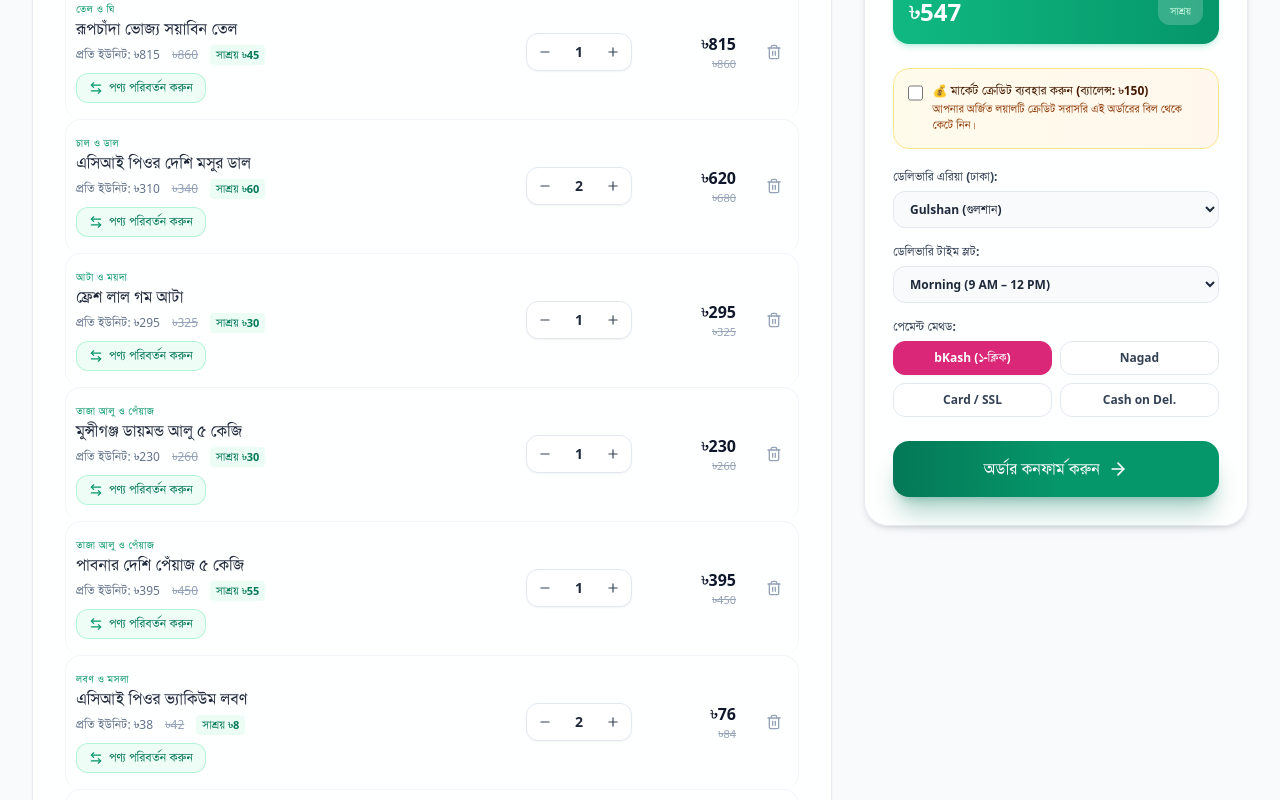
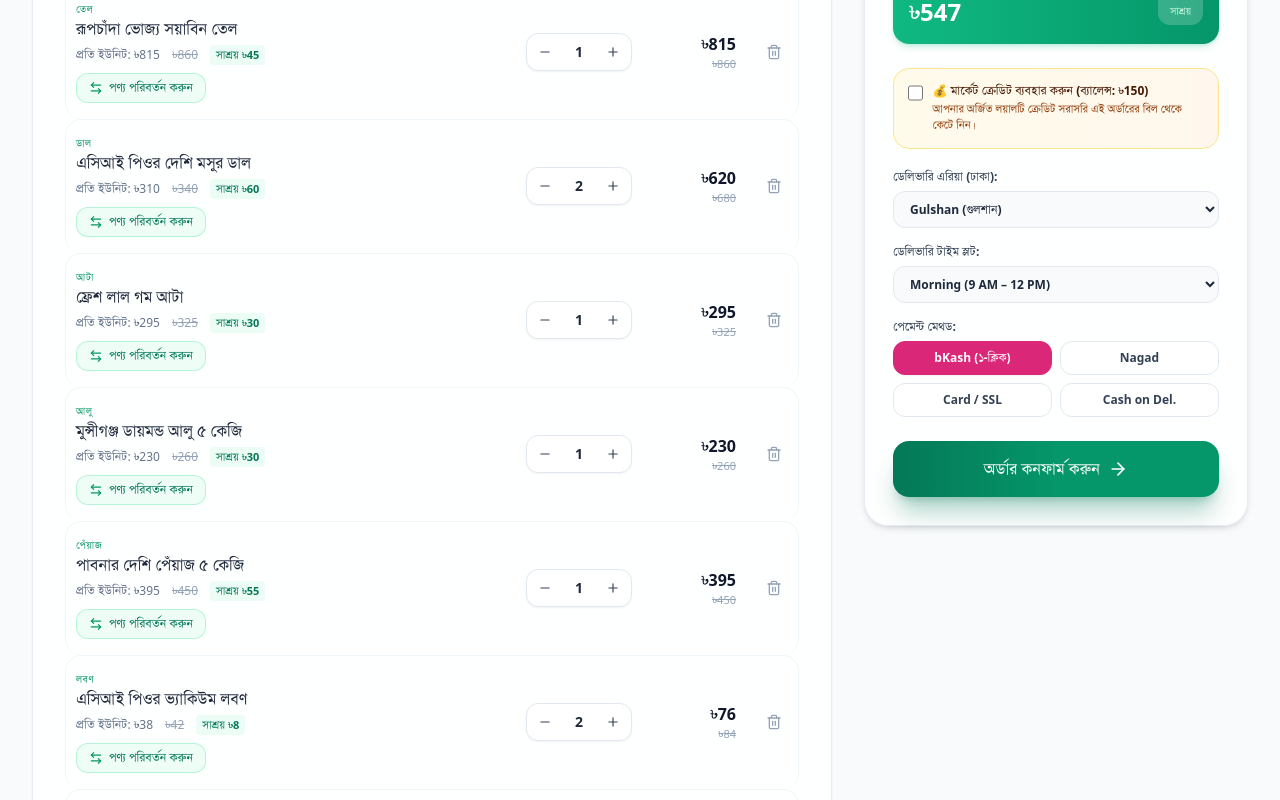
Before and after one commit to jahirul-pu/masher_bazar, a Next.js app in the folder apps/web/: page / in a window 1280 px wide. Shown: the part 1820-2620 px from the top of the page. Built offline with nearby package versions, Linux system fonts and the light colour scheme.

Commit message:
feat: separate all composite categories into distinct individual categories

```diff
--- a/apps/web/src/app/page.tsx
+++ b/apps/web/src/app/page.tsx
@@ -33,7 +33,7 @@
       variantId: 'v-rice-chashi-25k',
       nameEn: 'Chashi Premium Miniket Rice',
       nameBn: 'চাষী প্রিমিয়াম মিনিকেট চাল',
-      category: 'চাল ও ডাল',
+      category: 'চাল',
       unit: 'KG',
       unitValue: 25,
       quantity: 1,
@@ -45,7 +45,7 @@
       variantId: 'v-oil-rup-5l',
       nameEn: 'Rupchanda Fortified Soybean Oil',
       nameBn: 'রূপচাঁদা ভোজ্য সয়াবিন তেল',
-      category: 'তেল ও ঘি',
+      category: 'তেল',
       unit: 'LITER',
       unitValue: 5,
       quantity: 1,
@@ -57,7 +57,7 @@
       variantId: 'v-dal-aci-2k',
       nameEn: 'ACI Pure Desi Masoor Dal',
       nameBn: 'এসিআই পিওর দেশি মসুর ডাল',
-      category: 'চাল ও ডাল',
+      category: 'ডাল',
       unit: 'KG',
       unitValue: 2,
       quantity: 2, // 4kg total
@@ -69,7 +69,7 @@
       variantId: 'v-flour-fresh-5k',
       nameEn: 'Fresh Whole Wheat Atta',
       nameBn: 'ফ্রেশ লাল গম আটা',
-      category: 'আটা ও ময়দা',
+      category: 'আটা',
       unit: 'KG',
       unitValue: 5,
       quantity: 1,
@@ -81,7 +81,7 @@
       variantId: 'v-potato-5k',
       nameEn: 'Munshiganj Fresh Potato',
       nameBn: 'মুন্সীগঞ্জ ডায়মন্ড আলু ৫ কেজি',
-      category: 'তাজা আলু ও পেঁয়াজ',
+      category: 'আলু',
       unit: 'KG',
       unitValue: 5,
       quantity: 1,
@@ -93,7 +93,7 @@
       variantId: 'v-onion-5k',
       nameEn: 'Pabna Desi Red Onion',
       nameBn: 'পাবনার দেশি পেঁয়াজ ৫ কেজি',
-      category: 'তাজা আলু ও পেঁয়াজ',
+      category: 'পেঁয়াজ',
       unit: 'KG',
       unitValue: 5,
       quantity: 1,
@@ -105,7 +105,7 @@
       variantId: 'v-salt-aci-1k',
       nameEn: 'ACI Pure Vacuum Salt',
       nameBn: 'এসিআই পিওর ভ্যাকিউম লবণ',
-      category: 'লবণ ও মসলা',
+      category: 'লবণ',
       unit: 'KG',
       unitValue: 1,
       quantity: 2,
@@ -117,7 +117,7 @@
       variantId: 'v-sugar-fresh-2k',
       nameEn: 'Fresh White Refined Sugar',
       nameBn: 'ফ্রেশ পরিশোধিত চিনি ২ কেজি',
-      category: 'চিনি ও মসলা',
+      category: 'চিনি',
       unit: 'KG',
       unitValue: 2,
       quantity: 1,
--- a/packages/business-rules/src/inventory.ts
+++ b/packages/business-rules/src/inventory.ts
@@ -28,7 +28,7 @@
     sku: 'RICE-MINI-CHASHI-25K',
     nameEn: 'Chashi Premium Miniket Rice 25kg',
     nameBn: 'চাষী প্রিমিয়াম মিনিকেট চাল ২৫ কেজি',
-    category: 'চাল ও ডাল',
+    category: 'চাল',
     categorySlug: 'staples_rice',
     brand: 'Chashi',
     unit: 'KG',
@@ -48,7 +48,7 @@
     sku: 'RICE-MINI-MB-25K',
     nameEn: 'Masher Essentials Miniket Rice 25kg',
     nameBn: 'মাসের বাজার এসেনশিয়ালস মিনিকেট চাল ২৫ কেজি',
-    category: 'চাল ও ডাল',
+    category: 'চাল',
     categorySlug: 'staples_rice',
     brand: 'Masher Bazar Essentials',
     unit: 'KG',
@@ -69,7 +69,7 @@
     sku: 'RICE-NAZIR-TEER-25K',
     nameEn: 'Teer Premium Nazirshail 25kg',
     nameBn: 'তীর প্রিমিয়াম নাজিরশাইল ২৫ কেজি',
-    category: 'চাল ও ডাল',
+    category: 'চাল',
     categorySlug: 'staples_rice',
     brand: 'Teer',
     unit: 'KG',
@@ -89,7 +89,7 @@
     sku: 'RICE-CHINI-CHASHI-5K',
     nameEn: 'Chashi Chinigura Aromatic Rice 5kg',
     nameBn: 'চাষী সুগন্ধি চিনিগুঁড়া চাল ৫ কেজি',
-    category: 'চাল ও ডাল',
+    category: 'চাল',
     categorySlug: 'staples_rice',
     brand: 'Chashi',
     unit: 'KG',
@@ -104,14 +104,97 @@
     status: 'Healthy',
   },
 
-  // 2. Edible Oil (তেল)
+  // 2. Lentils & Pulses (ডাল)
+  {
+    id: 'p-dal-1',
+    variantId: 'v-dal-aci-2k',
+    sku: 'DAL-MASOOR-ACI-2K',
+    nameEn: 'ACI Pure Desi Masoor Dal 2kg',
+    nameBn: 'এসিআই পিওর দেশি মসুর ডাল ২ কেজি',
+    category: 'ডাল',
+    categorySlug: 'lentils_dal',
+    brand: 'ACI Pure',
+    unit: 'KG',
+    unitValue: 2,
+    masikPrice: 310,
+    mrp: 340,
+    purchaseCost: 280,
+    stockAvailable: 190,
+    physicalStock: 250,
+    reservedStock: 60,
+    batchNumber: 'BAT-260908',
+    status: 'Healthy',
+  },
+  {
+    id: 'p-dal-2',
+    variantId: 'v-dal-teer-2k',
+    sku: 'DAL-MUNG-TEER-2K',
+    nameEn: 'Teer Sona Mung Dal 2kg',
+    nameBn: 'তীর সোনা মুগ ডাল ২ কেজি',
+    category: 'ডাল',
+    categorySlug: 'lentils_dal',
+    brand: 'Teer',
+    unit: 'KG',
+    unitValue: 2,
+    masikPrice: 330,
+    mrp: 360,
+    purchaseCost: 295,
+    stockAvailable: 110,
+    physicalStock: 160,
+    reservedStock: 50,
+    batchNumber: 'BAT-260825',
+    status: 'Healthy',
+  },
+  {
+    id: 'p-dal-3',
+    variantId: 'v-dal-mb-2k',
+    sku: 'DAL-MASOOR-MB-2K',
+    nameEn: 'Masher Essentials Premium Masoor Dal 2kg',
+    nameBn: 'মাসের বাজার এসেনশিয়ালস মসুর ডাল ২ কেজি',
+    category: 'ডাল',
+    categorySlug: 'lentils_dal',
+    brand: 'Masher Bazar Essentials',
+    unit: 'KG',
+    unitValue: 2,
+    masikPrice: 285,
+    mrp: 330,
+    purchaseCost: 255,
+    stockAvailable: 230,
+    physicalStock: 300,
+    reservedStock: 70,
+    batchNumber: 'BAT-260912',
+    status: 'Healthy',
+    isPrivateLabel: true,
+  },
+  {
+    id: 'p-dal-4',
+    variantId: 'v-dal-anchor-1k',
+    sku: 'DAL-ANCHOR-ACI-1K',
+    nameEn: 'ACI Pure Anchor Dal 1kg',
+    nameBn: 'এসিআই পিওর অ্যাঙ্কর ডাল ১ কেজি',
+    category: 'ডাল',
+    categorySlug: 'lentils_dal',
+    brand: 'ACI Pure',
+    unit: 'KG',
+    unitValue: 1,
+    masikPrice: 85,
+    mrp: 95,
+    purchaseCost: 75,
+    stockAvailable: 160,
+    physicalStock: 200,
+    reservedStock: 40,
+    batchNumber: 'BAT-260829',
+    status: 'Healthy',
+  },
+
+  // 3. Edible Oil (তেল)
   {
     id: 'p-oil-1',
     variantId: 'v-oil-rup-5l',
     sku: 'OIL-SOYA-RUP-5L',
     nameEn: 'Rupchanda Fortified Soybean Oil 5L',
     nameBn: 'রূপচাঁদা ভোজ্য সয়াবিন তেল ৫ লিটার',
-    category: 'তেল ও ঘি',
+    category: 'তেল',
     categorySlug: 'cooking_oil',
     brand: 'Rupchanda',
     unit: 'LITER',
@@ -131,7 +214,7 @@
     sku: 'OIL-SOYA-TEER-5L',
     nameEn: 'Teer Pure Soybean Oil 5L',
     nameBn: 'তীর পিওর সয়াবিন তেল ৫ লিটার',
-    category: 'তেল ও ঘি',
+    category: 'তেল',
     categorySlug: 'cooking_oil',
     brand: 'Teer',
     unit: 'LITER',
@@ -151,7 +234,7 @@
     sku: 'OIL-SOYA-MB-5L',
     nameEn: 'Masher Essentials Fortified Soybean Oil 5L',
     nameBn: 'মাসের বাজার এসেনশিয়ালস সয়াবিন তেল ৫ লিটার',
-    category: 'তেল ও ঘি',
+    category: 'তেল',
     categorySlug: 'cooking_oil',
     brand: 'Masher Bazar Essentials',
     unit: 'LITER',
@@ -172,7 +255,7 @@
     sku: 'OIL-MUST-RADH-2L',
     nameEn: 'Radhuni Pure Mustard Oil 2L',
     nameBn: 'রাঁধুনী খাঁটি সরিষার তেল ২ লিটার',
-    category: 'তেল ও ঘি',
+    category: 'তেল',
     categorySlug: 'cooking_oil',
     brand: 'Radhuni',
     unit: 'LITER',
@@ -187,77 +270,56 @@
     status: 'Healthy',
   },
 
-  // 3. Lentils & Pulses (ডাল)
+  // 4. Ghee & Dairy Fat (ঘি)
   {
-    id: 'p-dal-1',
-    variantId: 'v-dal-aci-2k',
-    sku: 'DAL-MASOOR-ACI-2K',
-    nameEn: 'ACI Pure Desi Masoor Dal 2kg',
-    nameBn: 'এসিআই পিওর দেশি মসুর ডাল ২ কেজি',
-    category: 'চাল ও ডাল',
-    categorySlug: 'staples_rice',
-    brand: 'ACI Pure',
-    unit: 'KG',
-    unitValue: 2,
-    masikPrice: 310,
-    mrp: 340,
-    purchaseCost: 280,
-    stockAvailable: 190,
-    physicalStock: 250,
-    reservedStock: 60,
-    batchNumber: 'BAT-260908',
+    id: 'p-ghee-1',
+    variantId: 'v-ghee-aarong-500g',
+    sku: 'GHEE-AARONG-500G',
+    nameEn: 'Aarong Pure Dairy Ghee 500g',
+    nameBn: 'আড়ং ডেইরি খাঁটি ঘি ৫০০ গ্রাম',
+    category: 'ঘি',
+    categorySlug: 'dairy_ghee',
+    brand: 'Aarong Dairy',
+    unit: 'GM',
+    unitValue: 500,
+    masikPrice: 620,
+    mrp: 675,
+    purchaseCost: 565,
+    stockAvailable: 95,
+    physicalStock: 120,
+    reservedStock: 25,
+    batchNumber: 'BAT-260903',
     status: 'Healthy',
   },
   {
-    id: 'p-dal-2',
-    variantId: 'v-dal-teer-2k',
-    sku: 'DAL-MUNG-TEER-2K',
-    nameEn: 'Teer Sona Mung Dal 2kg',
-    nameBn: 'তীর সোনা মুগ ডাল ২ কেজি',
-    category: 'চাল ও ডাল',
-    categorySlug: 'staples_rice',
-    brand: 'Teer',
-    unit: 'KG',
-    unitValue: 2,
-    masikPrice: 330,
-    mrp: 360,
-    purchaseCost: 295,
-    stockAvailable: 110,
-    physicalStock: 160,
-    reservedStock: 50,
-    batchNumber: 'BAT-260825',
+    id: 'p-ghee-2',
+    variantId: 'v-ghee-milkvita-400g',
+    sku: 'GHEE-MILKVITA-400G',
+    nameEn: 'Milk Vita Premium Pure Ghee 400g',
+    nameBn: 'মিল্ক ভিটা প্রিমিয়াম খাঁটি ঘি ৪০০ গ্রাম',
+    category: 'ঘি',
+    categorySlug: 'dairy_ghee',
+    brand: 'Milk Vita',
+    unit: 'GM',
+    unitValue: 400,
+    masikPrice: 495,
+    mrp: 540,
+    purchaseCost: 450,
+    stockAvailable: 80,
+    physicalStock: 110,
+    reservedStock: 30,
+    batchNumber: 'BAT-260815',
     status: 'Healthy',
   },
-  {
-    id: 'p-dal-3',
-    variantId: 'v-dal-mb-2k',
-    sku: 'DAL-MASOOR-MB-2K',
-    nameEn: 'Masher Essentials Premium Masoor Dal 2kg',
-    nameBn: 'মাসের বাজার এসেনশিয়ালস মসুর ডাল ২ কেজি',
-    category: 'চাল ও ডাল',
-    categorySlug: 'staples_rice',
-    brand: 'Masher Bazar Essentials',
-    unit: 'KG',
-    unitValue: 2,
-    masikPrice: 285,
-    mrp: 330,
-    purchaseCost: 255,
-    stockAvailable: 230,
-    physicalStock: 300,
-    reservedStock: 70,
-    batchNumber: 'BAT-260912',
-    status: 'Healthy',
-    isPrivateLabel: true,
-  },
 
-  // 4. Flour & Atta (আটা ও ময়দা)
+  // 5. Whole Wheat Atta (আটা)
   {
     id: 'p-flour-1',
     variantId: 'v-flour-fresh-5k',
     sku: 'FLOUR-ATTA-FRESH-5K',
     nameEn: 'Fresh Whole Wheat Atta 5kg',
     nameBn: 'ফ্রেশ লাল গম আটা ৫ কেজি',
-    category: 'আটা ও ময়দা',
+    category: 'আটা',
     categorySlug: 'staples_flour',
     brand: 'Fresh',
     unit: 'KG',
@@ -277,7 +339,7 @@
     sku: 'FLOUR-ATTA-TEER-5K',
     nameEn: 'Teer Fortified Whole Wheat Atta 5kg',
     nameBn: 'তীর পুষ্টিসমৃদ্ধ লাল আটা ৫ কেজি',
-    category: 'আটা ও ময়দা',
+    category: 'আটা',
     categorySlug: 'staples_flour',
     brand: 'Teer',
     unit: 'KG',
@@ -297,7 +359,7 @@
     sku: 'FLOUR-ATTA-MB-5K',
     nameEn: 'Masher Essentials Brown Atta 5kg',
     nameBn: 'মাসের বাজার এসেনশিয়ালস লাল আটা ৫ কেজি',
-    category: 'আটা ও ময়দা',
+    category: 'আটা',
     categorySlug: 'staples_flour',
     brand: 'Masher Bazar Essentials',
     unit: 'KG',
@@ -313,14 +375,56 @@
     isPrivateLabel: true,
   },
 
-  // 5. Produce: Potatoes & Onions (আলু ও পেঁয়াজ)
+  // 6. Refined Flour (ময়দা)
+  {
+    id: 'p-maida-1',
+    variantId: 'v-maida-teer-2k',
+    sku: 'FLOUR-MAIDA-TEER-2K',
+    nameEn: 'Teer Premium Refined Maida 2kg',
+    nameBn: 'তীর প্রিমিয়াম রিফাইন্ড ময়দা ২ কেজি',
+    category: 'ময়দা',
+    categorySlug: 'staples_maida',
+    brand: 'Teer',
+    unit: 'KG',
+    unitValue: 2,
+    masikPrice: 145,
+    mrp: 160,
+    purchaseCost: 128,
+    stockAvailable: 150,
+    physicalStock: 200,
+    reservedStock: 50,
+    batchNumber: 'BAT-260909',
+    status: 'Healthy',
+  },
+  {
+    id: 'p-maida-2',
+    variantId: 'v-maida-fresh-2k',
+    sku: 'FLOUR-MAIDA-FRESH-2K',
+    nameEn: 'Fresh Pure White Maida 2kg',
+    nameBn: 'ফ্রেশ খাঁটি সাদা ময়দা ২ কেজি',
+    category: 'ময়দা',
+    categorySlug: 'staples_maida',
+    brand: 'Fresh',
+    unit: 'KG',
+    unitValue: 2,
+    masikPrice: 142,
+    mrp: 158,
+    purchaseCost: 125,
+    stockAvailable: 135,
+    physicalStock: 180,
+    reservedStock: 45,
+    batchNumber: 'BAT-260914',
+    status: 'Healthy',
+  },
+
+  // 7. Potato (আলু)
   {
     id: 'p-pot-1',
     variantId: 'v-potato-5k',
     sku: 'PROD-POTATO-5K',
     nameEn: 'Munshiganj Fresh Diamond Potato 5kg',
     nameBn: 'মুন্সীগঞ্জ ডায়মন্ড আলু ৫ কেজি ব্যাগ',
-    category: 'তাজা আলু ও পেঁয়াজ',
+    category: 'আলু',
     categorySlug: 'produce_potato',
     brand: 'Masher Bazar Agro',
     unit: 'KG',
@@ -334,13 +438,15 @@
     batchNumber: 'BAT-260920',
     status: 'Healthy',
   },
+
+  // 8. Onion (পেঁয়াজ)
   {
     id: 'p-oni-1',
     variantId: 'v-onion-5k',
     sku: 'PROD-ONION-5K',
     nameEn: 'Pabna Desi Red Onion 5kg',
     nameBn: 'পাবনার দেশি লাল পেঁয়াজ ৫ কেজি ব্যাগ',
-    category: 'তাজা আলু ও পেঁয়াজ',
+    category: 'পেঁয়াজ',
     categorySlug: 'produce_onion',
     brand: 'Masher Bazar Agro',
     unit: 'KG',
@@ -355,14 +461,14 @@
     status: 'Healthy',
   },
 
-  // 6. Salt, Sugar & Spices (লবণ, চিনি ও মসলা)
+  // 9. Salt (লবণ)
   {
     id: 'p-salt-1',
     variantId: 'v-salt-aci-1k',
     sku: 'SALT-ACI-1K',
     nameEn: 'ACI Pure Vacuum Refined Salt 1kg',
     nameBn: 'এসিআই পিওর ভ্যাকিউম লবণ ১ কেজি',
-    category: 'লবণ ও মসলা',
+    category: 'লবণ',
     categorySlug: 'cooking_salt',
     brand: 'ACI Pure',
     unit: 'KG',
@@ -377,12 +483,34 @@
     status: 'Healthy',
   },
   {
+    id: 'p-salt-2',
+    variantId: 'v-salt-molla-1k',
+    sku: 'SALT-MOLLA-1K',
+    nameEn: 'Molla Super Refined Salt 1kg',
+    nameBn: 'মোল্লা সুপার রিফাইন্ড লবণ ১ কেজি',
+    category: 'লবণ',
+    categorySlug: 'cooking_salt',
+    brand: 'Molla',
+    unit: 'KG',
+    unitValue: 1,
+    masikPrice: 36,
+    mrp: 40,
+    purchaseCost: 31,
+    stockAvailable: 310,
+    physicalStock: 420,
+    reservedStock: 110,
+    batchNumber: 'BAT-260820',
+    status: 'Healthy',
+  },
+
+  // 10. Sugar (চিনি)
+  {
     id: 'p-sug-1',
     variantId: 'v-sugar-fresh-2k',
     sku: 'SUGAR-FRESH-2K',
     nameEn: 'Fresh White Refined Sugar 2kg',
-    nameBn: 'ফ্রেশ পরিশোধিত চিনি ২ কেজি',
-    category: 'চিনি ও মসলা',
+    nameBn: 'ফ্রেশ পরিশোধিত সাদা চিনি ২ কেজি',
+    category: 'চিনি',
     categorySlug: 'grocery_sugar',
     brand: 'Fresh',
     unit: 'KG',
@@ -396,6 +524,28 @@
     batchNumber: 'BAT-260906',
     status: 'Healthy',
   },
+  {
+    id: 'p-sug-2',
+    variantId: 'v-sugar-desi-1k',
+    sku: 'SUGAR-DESI-1K',
+    nameEn: 'Deshi Unrefined Brown Cane Sugar 1kg',
+    nameBn: 'দেশি আখের লাল চিনি ১ কেজি',
+    category: 'চিনি',
+    categorySlug: 'grocery_sugar',
+    brand: 'Deshi Agro',
+    unit: 'KG',
+    unitValue: 1,
+    masikPrice: 165,
+    mrp: 180,
+    purchaseCost: 145,
+    stockAvailable: 120,
+    physicalStock: 170,
+    reservedStock: 50,
+    batchNumber: 'BAT-260830',
+    status: 'Healthy',
+  },
+
+  // 11. Spices (মসলা)
   {
     id: 'p-spice-1',
     variantId: 'v-radhuni-spices',
@@ -417,7 +567,7 @@
     status: 'Healthy',
   },
 
-  // 7. Cleaning & Hygiene (পরিচ্ছন্নতা ও যত্ন)
+  // 12. Cleaning & Laundry (পরিচ্ছন্নতা)
   {
     id: 'p-det-1',
     variantId: 'v-det-wheel-2k',
@@ -458,6 +608,8 @@
     batchNumber: 'BAT-260810',
     status: 'Healthy',
   },
+
+  // 13. Personal Care (ব্যক্তিগত যত্ন)
   {
     id: 'p-soap-1',
     variantId: 'v-soap-lifebuoy-4p',
@@ -465,7 +617,7 @@
     nameEn: 'Lifebuoy Total Soap Bar (4-Pack)',
     nameBn: 'লাইফবয় টোটাল সাবান ৪টি প্যাক',
     category: 'ব্যক্তিগত যত্ন',
-    categorySlug: 'cleaning_soap',
+    categorySlug: 'personal_care',
     brand: 'Unilever Bangladesh',
     unit: 'PACK',
     unitValue: 4,
@@ -478,6 +630,8 @@
     batchNumber: 'BAT-260903',
     status: 'Healthy',
   },
+
+  // 14. Household Tissue (গৃহস্থালী টিস্যু)
   {
     id: 'p-tis-1',
     variantId: 'v-tissue-bash-4p',
```
Also changed, not shown: apps/web/src/components/B2bCorporateMess.tsx (+5 -5 lines), apps/web/src/components/BasketDisplay.tsx (+2 -15 lines), 2 other files (tests, documents, lock files or other folders).
